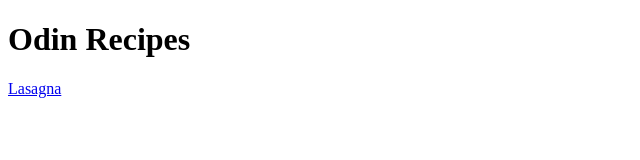
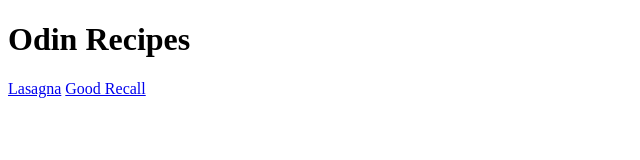
Before and after one commit to kalidrio/odin-recipes, a plain HTML site: page index.html in a window 1280 px wide. Shown: the whole page, without its empty margins (0-640 px from the left). Drawn offline with Linux system fonts and the light colour scheme.

Commit message:
Add link to "Good Recall"

```diff
--- a/index.html
+++ b/index.html
@@ -8,6 +8,7 @@
 <body>
 	<h1>Odin Recipes</h1>
 	<a href="recipes/lasagna.html">Lasagna</a>
+	<a href="recipes/good_recall.html">Good Recall</a>
 </body>
 
 </html>
```
